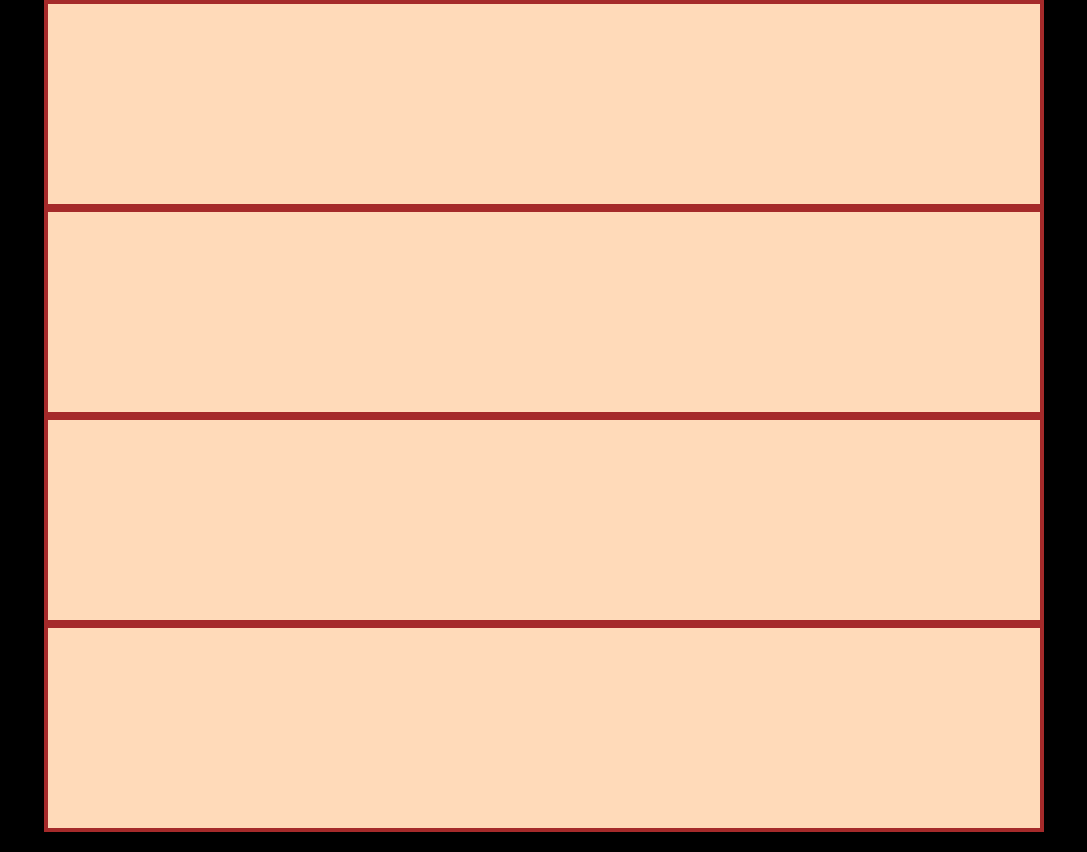
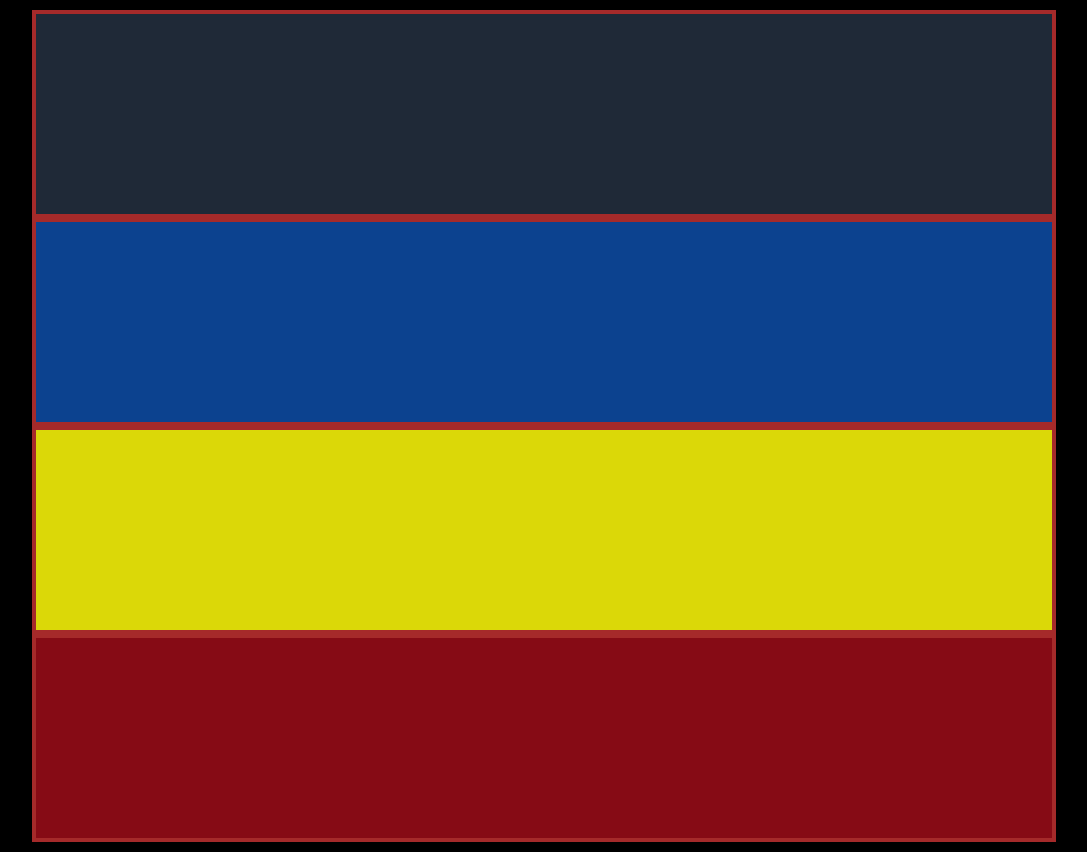
Before and after one commit to gr3yj0rd1/Project-Landing-Page, a plain HTML site: page index.html in a window 1280 px wide. Shown: the whole page, without its empty margins (96-1183 px from the left). Drawn offline with Linux system fonts and the light colour scheme.

Commit message:
fix: define box properties

```diff
--- a/index.html
+++ b/index.html
@@ -8,10 +8,12 @@
 </head>
 <body>
     <div class="flex-container">
-        <div class="one"></div>
+        <div class="hero">
+
+        </div>
         <div class="two"></div>
         <div class="three"></div>
         <div class="four"></div>
-      </div>
+    </div>
 </body>
 </html>
--- a/style.css
+++ b/style.css
@@ -1,10 +1,27 @@
 body {
     background-color: black;
-    margin: 0px 140px;
+}
+.flex-container {
+    margin: 10px 120px;
 }
 
 .flex-container div {
     background: peachpuff;
     border: 4px solid brown;
     height: 200px;
+  }
+.flex-container .hero {
+    background-color: #1f2937;
 }
+
+.flex-container .two {
+    background-color: #0c428f;
+}
+
+.flex-container .three {
+    background-color: #dbd808;
+}
+
+.flex-container .four {
+    background-color: #860b15;
+}
```
